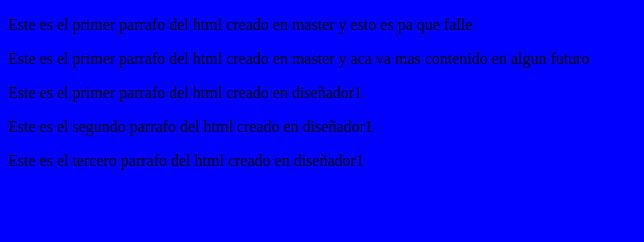
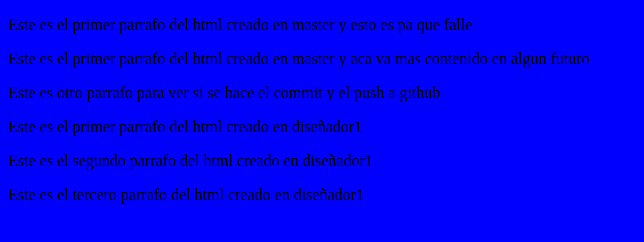
Before and after one commit to BrunoAggazzani/cursoGitPildorasVSC, a plain HTML site: page index.html in a window 1280 px wide. Shown: the whole page, without its empty margins (0-644 px from the left). Drawn offline with Linux system fonts and the light colour scheme.

Commit message:
commit prueba github

```diff
--- a/index.html
+++ b/index.html
@@ -11,7 +11,7 @@
 <body>
     <p>Este es el primer parrafo del html creado en master y esto es pa que falle</p>
     <p>Este es el primer parrafo del html creado en master y aca va mas contenido en algun futuro</p>
-
+    <p>Este es otro parrafo para ver si se hace el commit y el push a github</p>
 
 
 
```
